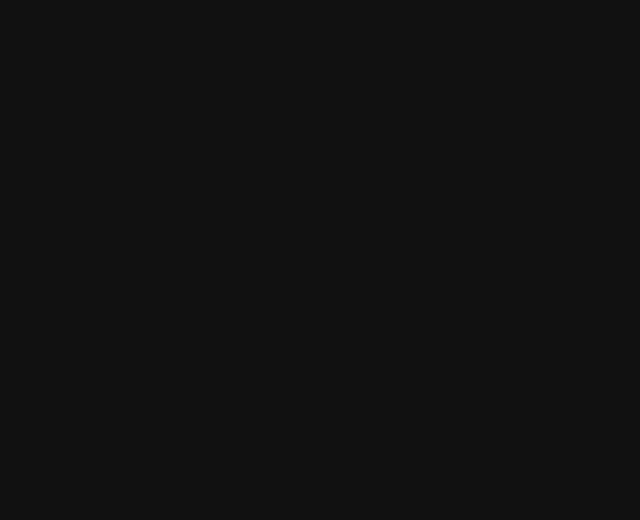
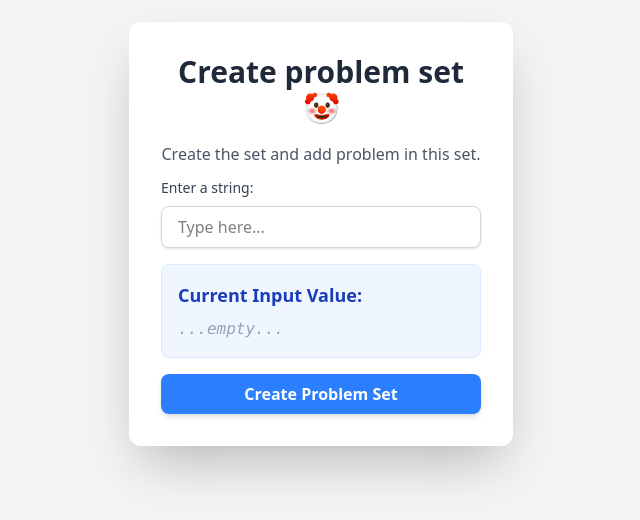
Before and after one commit to sujaycontributer/Realtime-App, a React (Vite) app in the folder client/: page /createset in a window 1280 px wide. Before the commit this address had no page. Shown: the part 166-686 px from the top of the page, without its empty margins (319-959 px from the left). Built offline with nearby package versions, Linux system fonts and the light colour scheme.

Commit message:
Closer to build

```diff
--- a/client/src/App.tsx
+++ b/client/src/App.tsx
@@ -6,6 +6,7 @@ import Quiz from "./components/Quiz";
 import Admin from "./components/Admin";
 import ClinetLobby from "./components/ClinetLobby";
 import CreateProblem from "./components/CreateProblem";
+import CreateSet from "./components/CreateSet";
 
 
 
@@ -19,9 +20,9 @@ export default function App() {
         <Route path="/join/:roomId" element={<ClinetLobby />} />
         <Route path="/admin" element={<Admin />} />
         <Route path="/admin/:roomId" element={<AdminLobby />} />
-        <Route path="/problemset" element={<ProblemSet />} />
+        <Route path="/sets" element={<ProblemSet />} />
+        <Route path="/createset" element={<CreateSet/>} />
         <Route path="/set/:setId" element={<CreateProblem />} />
-        <Route path="/set" element={<div/>} />
         <Route path="/quiz" element={<Quiz/> } />
       </Routes>
       </BrowserRouter>
--- a/client/src/components/Admin.tsx
+++ b/client/src/components/Admin.tsx
@@ -53,7 +53,7 @@ export default function Admin() {
         <div className='flex flex-col items-center gap-4  p-4 w-[50%]'>
                  <div>
                       <h1 className='text-xl font-semibold text-neutral-800 ml-8'>Create the room  </h1>
-                      <input type="text" placeholder='459q3432fsf' className={`mt-4 px-4 py-3 w-[320px] rounded-xl border-2 focus:border-amber-700`} ref={roomIdRef}  onChange={onchangeHandler} />
+                      <input type="text" placeholder='459q3432fsf' className={`mt-4 px-4 py-3 w-[320px] rounded-xl border border-violet-300 focus:outline-none focus:ring-2 focus:ring-violet-500 transition duration-200`} ref={roomIdRef}  onChange={onchangeHandler} />
                  </div>
                 <button className='px-2 h-12 w-30 rounded-2xl cursor-pointer border-2 mx-auto border-violet-400' onClick={JoinHandler}>
                     Create room
--- a/client/src/components/CreateProblem.tsx
+++ b/client/src/components/CreateProblem.tsx
@@ -1,5 +1,6 @@
 import { useForm, type SubmitHandler } from 'react-hook-form';
 import axios from 'axios'
+import { useParams } from 'react-router-dom';
 
 // Define the type for our form data
 type FormData = {
@@ -12,7 +13,8 @@ type FormData = {
 
 // Main App component containing the form
 const CreateProblem = () => {
-  const { register, handleSubmit, formState: { errors } } = useForm<FormData>();
+  const {setId} = useParams();
+  const { register, handleSubmit, formState: { errors }, reset } = useForm<FormData>();
 
   // Handle form submission
   const onSubmit: SubmitHandler<FormData> = async (data) => {
@@ -20,10 +22,11 @@ const CreateProblem = () => {
 
     console.log('Form data submitted:', data);
     await axios.post('http://localhost:3000/problem', {
-      problemSetId: "e921bfe0-9341-426f-8df4-d17f05b0055a",
+      problemSetId: setId,
       problemName: data.problemName,
       options: [data.optionA, data.optionB, data.optionC, data.optionC]
     });
+    reset();
     alert("Set created");
 
   };
--- /dev/null
+++ b/client/src/components/CreateSet.tsx
@@ -0,0 +1,69 @@
+import axios from 'axios';
+import { useState } from 'react';
+import { useNavigate } from 'react-router-dom';
+
+const CreateSet = () => {
+  return (
+    <div className="min-h-screen bg-gray-100 flex items-center justify-center p-4 font-sans">
+      <div className="bg-white p-8 rounded-xl shadow-2xl w-full max-w-sm">
+        <h1 className="text-3xl font-semibold text-center text-gray-800 mb-4">Create problem set 🤡</h1>
+        <p className="text-center text-gray-600 mb-3">
+          Create the set and add problem in this set.
+        </p>
+        <Create />
+      </div>
+    </div>
+  );
+};
+
+
+const Create = () => {
+  const [inputValue, setInputValue] = useState('');
+  const navigate = useNavigate();
+
+  const handleInputChange = (event:React.ChangeEvent<HTMLInputElement>) => {
+    setInputValue(event.target.value);
+  };
+
+  const handleCreateClick = async () => {
+    const res = await axios.post('http://localhost:3000/problemset', {
+        "setName": inputValue
+    });
+    console.log(res.data);
+    navigate(`/set/${res.data.problemSet.id}`);
+  };
+
+  return (
+    <div className="space-y-4">
+      <div className="flex flex-col">
+
+        <label htmlFor="string-input" className="text-sm font-medium text-gray-700 mb-2">
+          Enter a string:
+        </label>
+        <input
+          id="string-input"
+          type="text"
+          value={inputValue}
+          onChange={handleInputChange}
+          className="w-full px-4 py-2 border border-gray-300 rounded-lg shadow-sm focus:outline-none focus:ring-2 focus:ring-blue-500 transition duration-200"
+          placeholder="Type here..."
+        />
+      </div>
+
+
+      <div className="mt-4 p-4 bg-blue-50 rounded-lg border border-blue-100">
+        <h3 className="text-lg font-semibold text-blue-800">Current Input Value:</h3>
+        <p className="text-blue-700 font-mono mt-2 break-all">{inputValue || <span className="text-gray-400 italic">...empty...</span>}</p>
+      </div>
+
+      <div
+        onClick={handleCreateClick}
+        className="mt-4 w-full text-center py-2 px-4 rounded-lg bg-blue-500 text-white font-bold cursor-pointer hover:bg-blue-600 transition-colors duration-200 shadow-md active:bg-blue-700 active:shadow-inner"
+      >
+        Create Problem Set
+      </div>
+    </div>
+  );
+};
+
+export default CreateSet;
--- a/client/src/components/Lobby.tsx
+++ b/client/src/components/Lobby.tsx
@@ -37,7 +37,7 @@ export default function Lobby() {
         <div className='flex flex-col items-center gap-4  p-4 w-[50%]'>
                  <div>
                       <h1 className='text-xl font-semibold text-neutral-800 ml-8'>Enter the code to join</h1>
-                      <input type="text" placeholder='12345678' className={`mt-4 px-4 py-3 w-[320px] rounded-xl border-2 focus:border-amber-700`} value={roomId} onChange={(e) => setRoomId(e.target.value)} />
+                      <input type="text" placeholder='12345678' className={`mt-4 px-4 py-3 w-[320px] rounded-xl border border-violet-300 focus:outline-none focus:ring-2 focus:ring-violet-500 transition duration-200`} value={roomId} onChange={(e) => setRoomId(e.target.value)} />
                  </div>
                 <button className='px-2 h-12 w-30 rounded-2xl cursor-pointer border-2 mx-auto border-violet-400' onClick={joinRoomHandler}>
                     Join room
--- a/client/src/components/ProblemSet.tsx
+++ b/client/src/components/ProblemSet.tsx
@@ -1,11 +1,8 @@
-import axios from 'axios'
-import { useContext, useEffect, useState } from 'react'
+import axios from 'axios';
+import { useContext, useEffect, useState } from 'react';
 import { quizContext } from '../context/QuizDataProvider';
 
-interface SetInterface {
-    id: string;
-    setName: string;
-    problems: {
+interface Problem {
   id: string;
   problemSetId: string;
   problemName: string;
@@ -13,33 +10,83 @@ interface SetInterface {
   optionB: string;
   optionC: string;
   optionD: string;
-    }[]
+}
+
+interface SetInterface {
+  id: string;
+  setName: string;
+  problems: Problem[];
+}
+
+interface QuizContextType {
+  problems: Problem[];
+  setProblems: (problems: Problem[]) => void;
 }
 
 export default function ProblemSet() {
-    const [problemSet, setProblemSet] = useState<SetInterface[]>([]);
-    //@ts-ignore
-    const {problems, setProblems} = useContext(quizContext);
+  const [problemSets, setProblemSets] = useState<SetInterface[]>([]);
+  const [loading, setLoading] = useState<boolean>(true);
+  const [error, setError] = useState<string | null>(null);
+
+  const { setProblems } = useContext(quizContext) as QuizContextType;
 
   useEffect(() => {
     const getProblemSets = async () => {
-        const problems = await axios.get('http://localhost:3000/problemset');
-        // console.log(problems.data.problemSet);
-        setProblemSet(problems.data.problemSet);
+      try {
+        setLoading(true);
+        const response = await axios.get('http://localhost:3000/problemset');
+        if (response.data && response.data.problemSet) {
+          setProblemSets(response.data.problemSet);
+        } else {
+          setError('Invalid data format from API.');
         }
+      } catch (err) {
+        setError('Failed to fetch problem sets. Please try again later.');
+        console.error(err);
+      } finally {
+        setLoading(false);
+      }
+    };
 
     getProblemSets();
-
   }, []);
 
+  const handleSelectSet = (problems: Problem[]) => {
+    setProblems(problems);
+  };
+
   return (
-    <div className='bg-gray-200 max-w-2xl min-h-[400px] p-4 rounded-md'>
-      <h1 className='p-2 text-xl font-serif font-semibold text-gray-800 text-center'>Choose your problem set</h1>
-      <div className='max-h-[400px] flex flex-col gap-4 mt-4 overflow-y-scroll hide-scrollbar scroll-smooth'>
-        {problemSet.length > 0 && problemSet.map((set:any) => <button key={set.id} className='text-neutral-200 transition-all duration-200 text-lg bg-gray-700 hover:bg-gray-800 py-6 rounded-lg' onClick={() => {
-          setProblems(set.problem)
-        } }> {set.setName} </button>)}
+    <div className='bg-white max-w-2xl min-h-[400px] p-6 rounded-3xl shadow-lg'>
+      <h1 className='p-2 text-3xl font-bold font-sans text-gray-900 text-center mb-6 tracking-wide'>
+        Choose Your Problem Set
+      </h1>
+
+      <div className='max-h-[400px] flex flex-col gap-5 mt-4 overflow-y-scroll hide-scrollbar scroll-smooth'>
+        {loading && <p className='text-center text-gray-600'>Loading problem sets...</p>}
+        {error && <p className='text-center text-red-500 font-medium'>Error: {error}</p>}
+
+        {!loading && !error && problemSets.length === 0 && (
+          <p className='text-center text-gray-600'>No problem sets available.</p>
+        )}
+
+        {!loading && problemSets.length > 0 && problemSets.map((set) => (
+          <button
+            key={set.id}
+            className='
+              text-gray-800 transition-all duration-300 text-xl font-medium
+              py-6 rounded-2xl shadow-md
+              bg-gradient-to-r from-pink-100 to-blue-100
+              hover:from-pink-200 hover:to-blue-200
+              hover:shadow-xl hover:scale-[1.01]
+              active:scale-[0.98]
+              focus:outline-none focus:ring-4 focus:ring-blue-300 focus:ring-opacity-50
+            '
+            onClick={() => handleSelectSet(set.problems)}
+          >
+            {set.setName}
+          </button>
+        ))}
       </div>
     </div>
-  )
+  );
 }
```
Also changed, not shown: 1 other file (tests, documents, lock files or other folders). Lines whose indentation alone changed are shown as unchanged.
